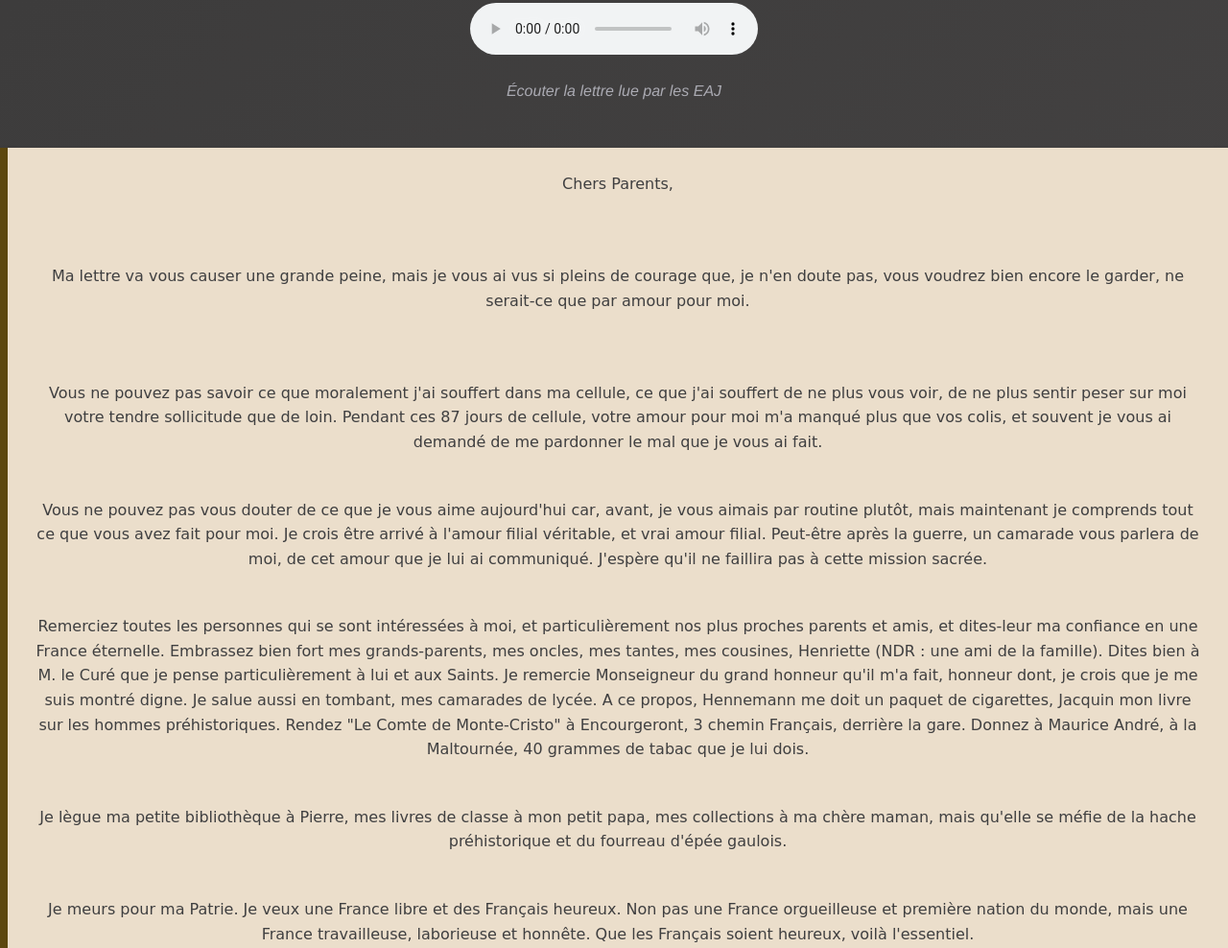
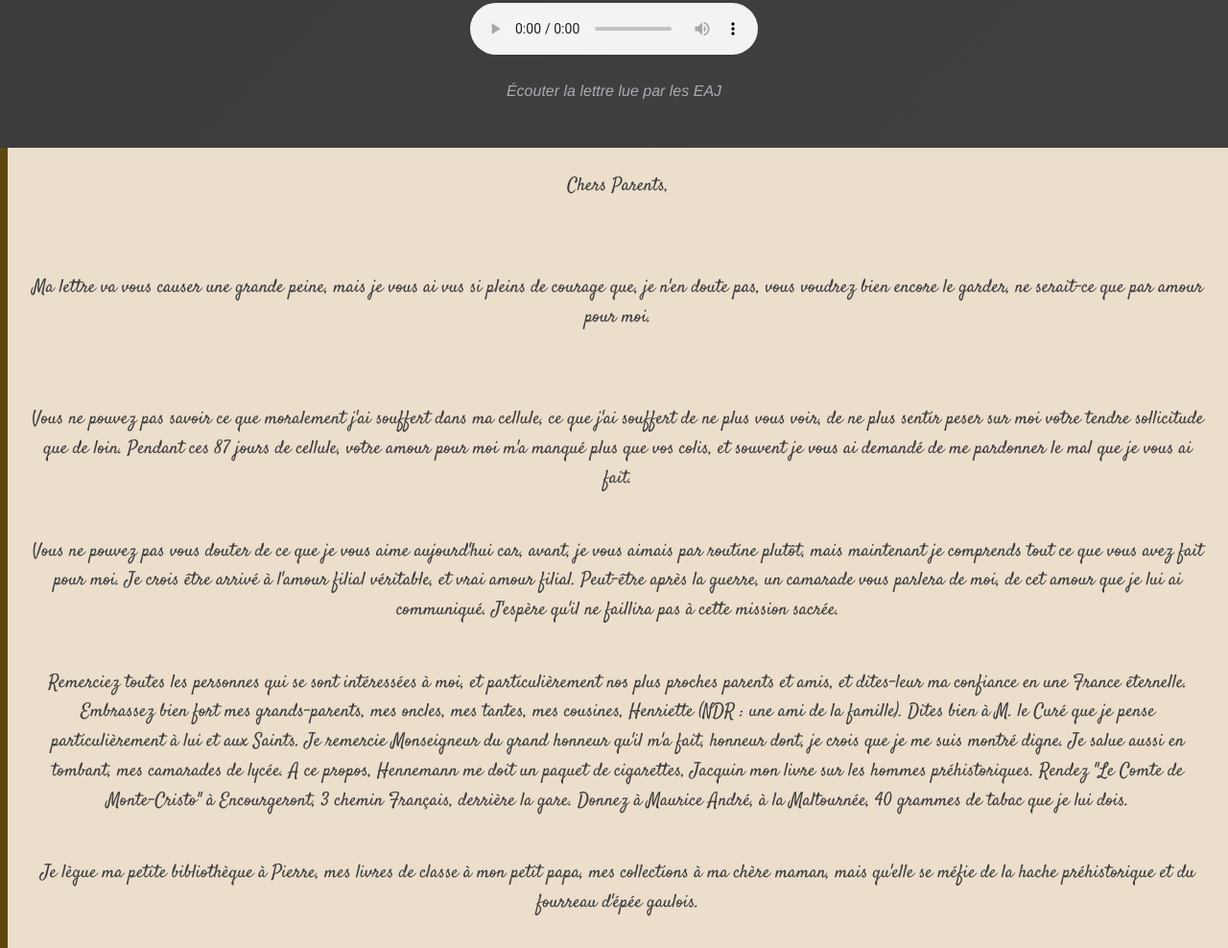
Before and after one commit to EAJ-BA116/HenriFertet2025, a plain HTML site: page lettreparent.html in a window 1280 px wide. Shown: the part 1812-2800 px from the top of the page at 96% size. Drawn offline with Linux system fonts and the light colour scheme.

Commit message:
Add files via upload

```diff
--- a/lettreparent.html
+++ b/lettreparent.html
@@ -5,6 +5,9 @@
   <meta name="viewport" content="width=device-width, initial-scale=1.0">
   <title>Lettre d'Henri Fertet</title>
   <link rel="stylesheet" href="styles.css">
+ <link rel="preconnect" href="https://fonts.googleapis.com">
+<link rel="preconnect" href="https://fonts.gstatic.com" crossorigin>
+<link href="https://fonts.googleapis.com/css2?family=Sacramento&family=Satisfy&display=swap" rel="stylesheet">
   <style>
 
   </style>
--- a/styles.css
+++ b/styles.css
@@ -177,14 +177,14 @@ header {
 
     border-left: 8px solid #5c470f;
     color: #000000;
-    font-size: 1em;
+    font-size: 1.2em;
     line-height: 1.6;
     box-shadow: 0 4px 10px rgba(0,0,0,0.05);
   }
 
   blockquote p {
 color: #3f3f40;
-font-family: Snell Roundhand, cursive;
+font-family: "Satisfy", cursive;
 
 text-justify: none;
   }
```
